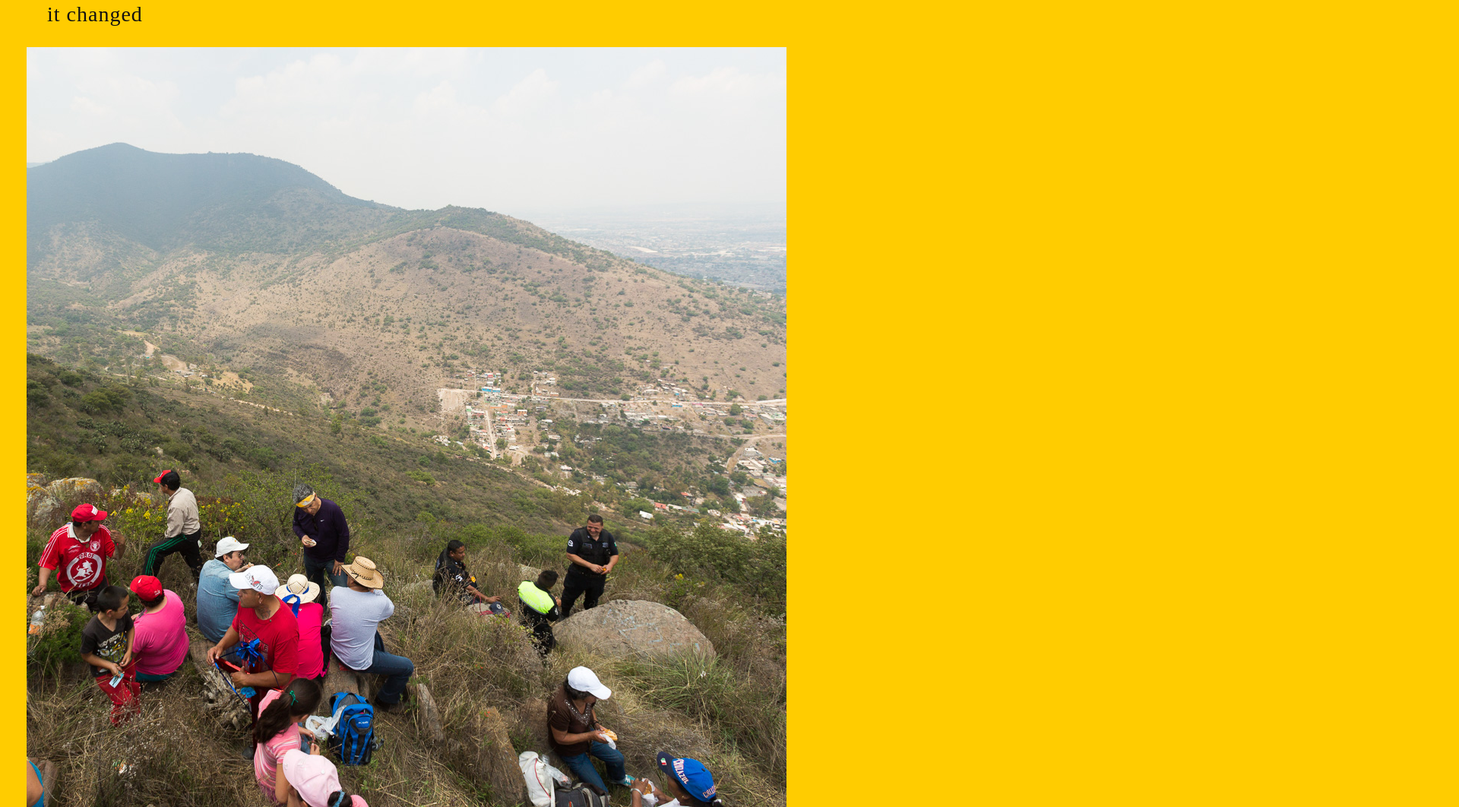
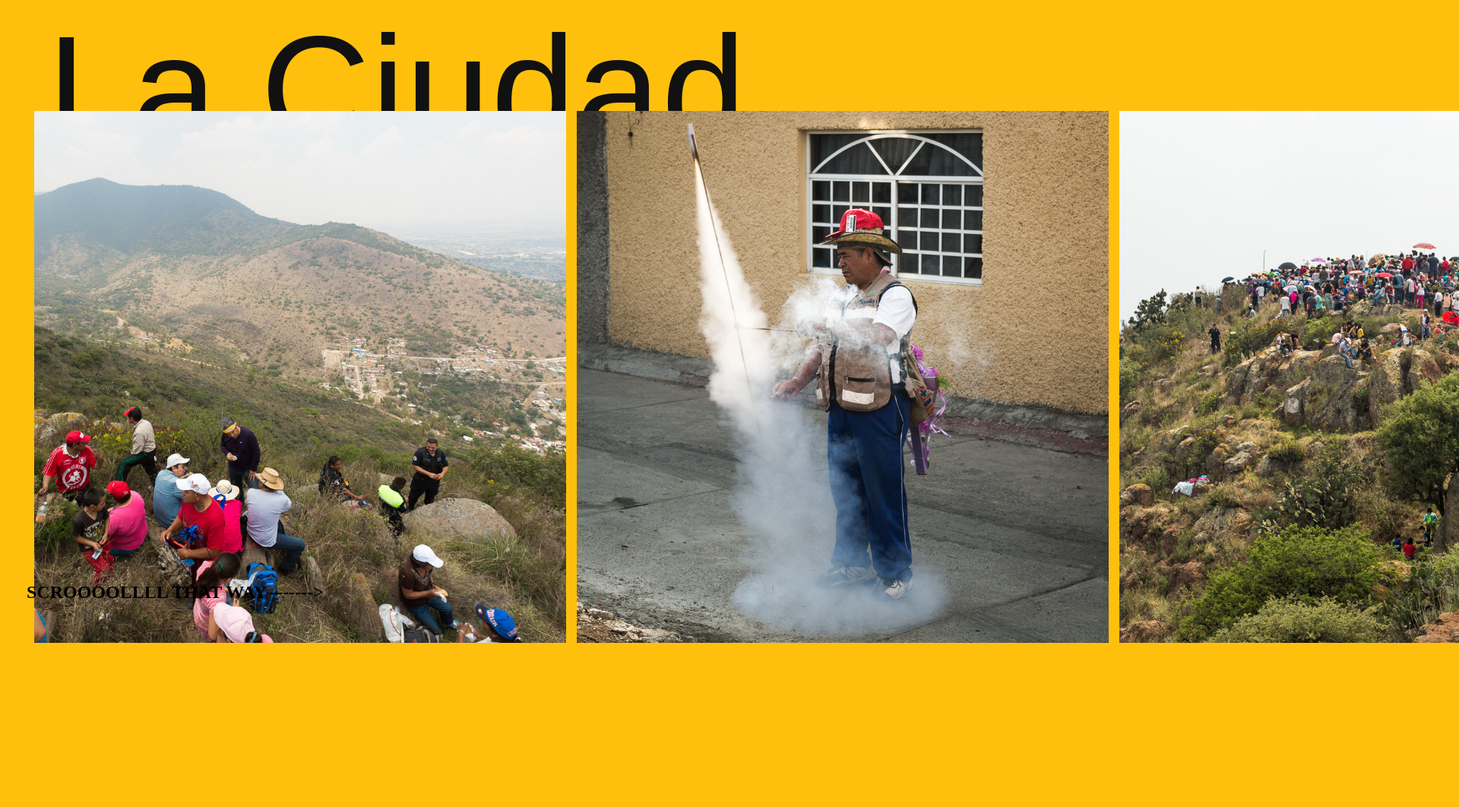
Before and after one commit to waldrep/waldrep.github.io, a plain HTML site: page index.html in a window 1280 px wide. Shown: the part 14-1076 px from the top of the page at 76% size, 1920 px wide, since content can reach past the window. Drawn offline with Linux system fonts and the light colour scheme.

Commit message:
ugly new thing

```diff
--- a/ciudad.css
+++ b/ciudad.css
@@ -3,7 +3,7 @@ this is my dang css
 */
 
 body {
-	background: #ffcc00;
+	background: #ffC00D;
 	margin-top: -10px;
 	 padding-top: -10px;
   	padding-left:  27px;
@@ -12,10 +12,32 @@ body {
 }
 
 h1 {
-	font-size: 28px;
+	font-family: "News Cycle", sans-serif;
+	font-size: 200px;
 	font-weight: normal;
 	letter-spacing: 1px;
 	margin: 27px;
 	color: #111111;
 
 }
+
+#photos {
+	position: absolute;
+	top: 20%;
+	width: auto;
+	height: 1000px;
+	overflow-x: scroll;
+	overflow-y: hidden;
+	white-space: nowrap;
+}
+
+#photos img {
+	width: 700px;
+	margin-left: 10px;
+	/*border: 3px solid red;*/
+}
+
+#scroll {
+	position: absolute;
+	top: 95%;
+}
--- a/index.html
+++ b/index.html
@@ -4,15 +4,20 @@
 <html lang="en-US">
 	<head>
 	<link rel="stylesheet" type="text/css" href="ciudad.css"
+	<link href='http://fonts.googleapis.com/css?family=News+Cycle' rel='stylesheet' type='text/css'>
 	</head>
 
 <body>
-	<h1>it changed</h1>
+	<h1>La Ciudad Actual</h1>
+	<div id="photos">
 	<img src="static/1X5A7304.jpg"/>
 	<img src="static/1X5A6789.jpg"/>
 	<img src="static/1X5A7121.jpg"/>
 	<img src="static/1X5A7178.jpg"/>
 	<img src="static/1X5A7261.jpg"/>
-	<img src="static/1X5A7304.jpg"/>
 	<img src="static/1X5A7485.jpg"/>
+	</div>
+	<div id="scroll">
+	<h2>SCROOOOLLLL THAT WAY -------></h2>
+	</div>
 </body>
```
